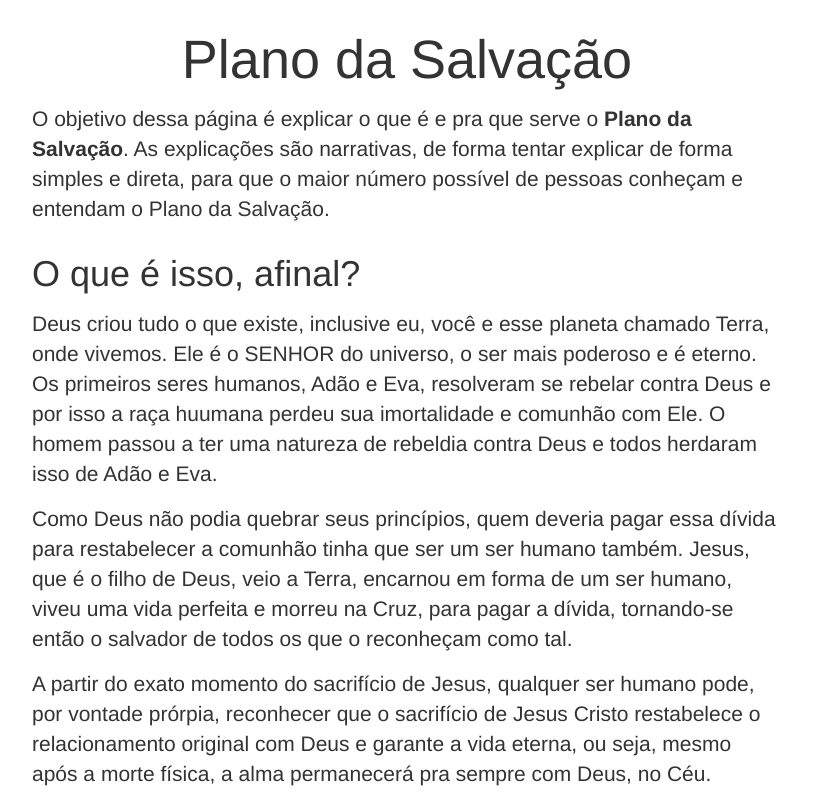
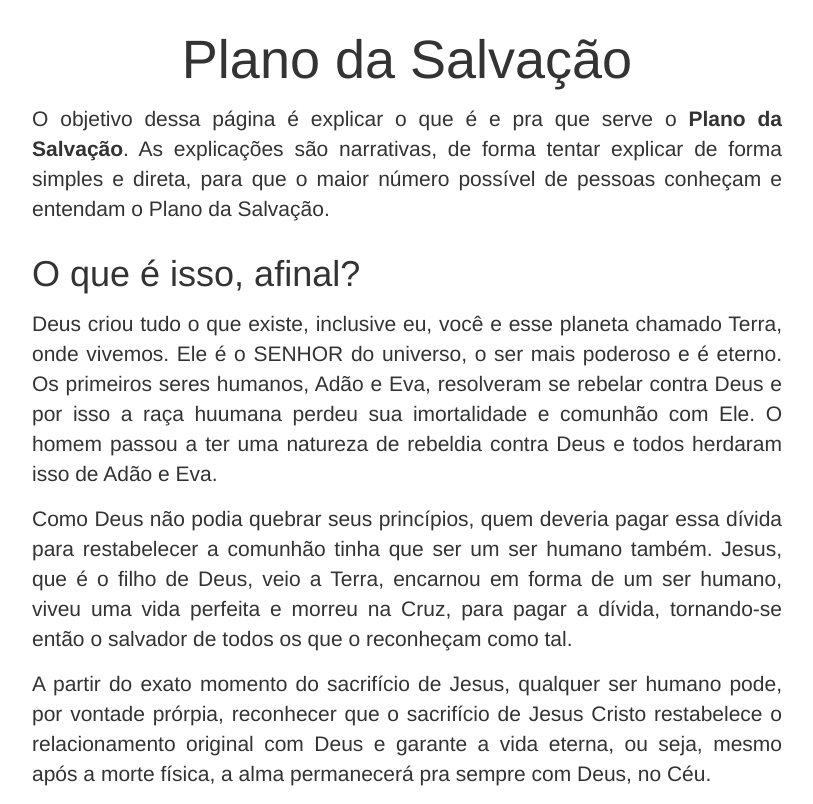
Before and after one commit to emerleite/planodasalvacaocombr, a plain HTML site: page index.html in a window 1280 px wide. Shown: the whole page, without its empty margins (233-1046 px from the left). Drawn offline with Linux system fonts and the light colour scheme.

Commit message:
Justify no texto

```diff
--- a/index.html
+++ b/index.html
@@ -23,15 +23,17 @@
       <div class="row">
         <div class="col-md-2"></div>
         <div class="col-md-8">
-          O objetivo dessa página é explicar o que é e pra que serve o <strong>Plano da Salvação</strong>. As explicações são narrativas, de forma tentar explicar de forma simples e direta, para que o maior número possível de pessoas conheçam e entendam o Plano da Salvação.
+          <p class="text-justify">
+            O objetivo dessa página é explicar o que é e pra que serve o <strong>Plano da Salvação</strong>. As explicações são narrativas, de forma tentar explicar de forma simples e direta, para que o maior número possível de pessoas conheçam e entendam o Plano da Salvação.
+          </p>
           <h3>O que é isso, afinal?</h3>
-          <p class="text-left">
+          <p class="text-justify">
             Deus criou tudo o que existe, inclusive eu, você e esse planeta chamado Terra, onde vivemos. Ele é o SENHOR do universo, o ser mais poderoso e é eterno. Os primeiros seres humanos, Adão e Eva, resolveram se rebelar contra Deus e por isso a raça huumana perdeu sua imortalidade e comunhão com Ele. O homem passou a ter uma natureza de rebeldia contra Deus e todos herdaram isso de Adão e Eva.
           </p>
-          <p class="text-left">
+          <p class="text-justify">
             Como Deus não podia quebrar seus princípios, quem deveria pagar essa dívida para restabelecer a comunhão tinha que ser um ser humano também. Jesus, que é o filho de Deus, veio a Terra, encarnou em forma de um ser humano, viveu uma vida perfeita e morreu na Cruz, para pagar a dívida, tornando-se então o salvador de todos os que o reconheçam como tal.
           </p>
-          <p class="text-left">
+          <p class="text-justify">
             A partir do exato momento do sacrifício de Jesus, qualquer ser humano pode, por vontade prórpia, reconhecer que o sacrifício de Jesus Cristo restabelece o relacionamento original com Deus e garante a vida eterna, ou seja, mesmo após a morte física, a alma permanecerá pra sempre com Deus, no Céu.
           </p>
         </div>
```
